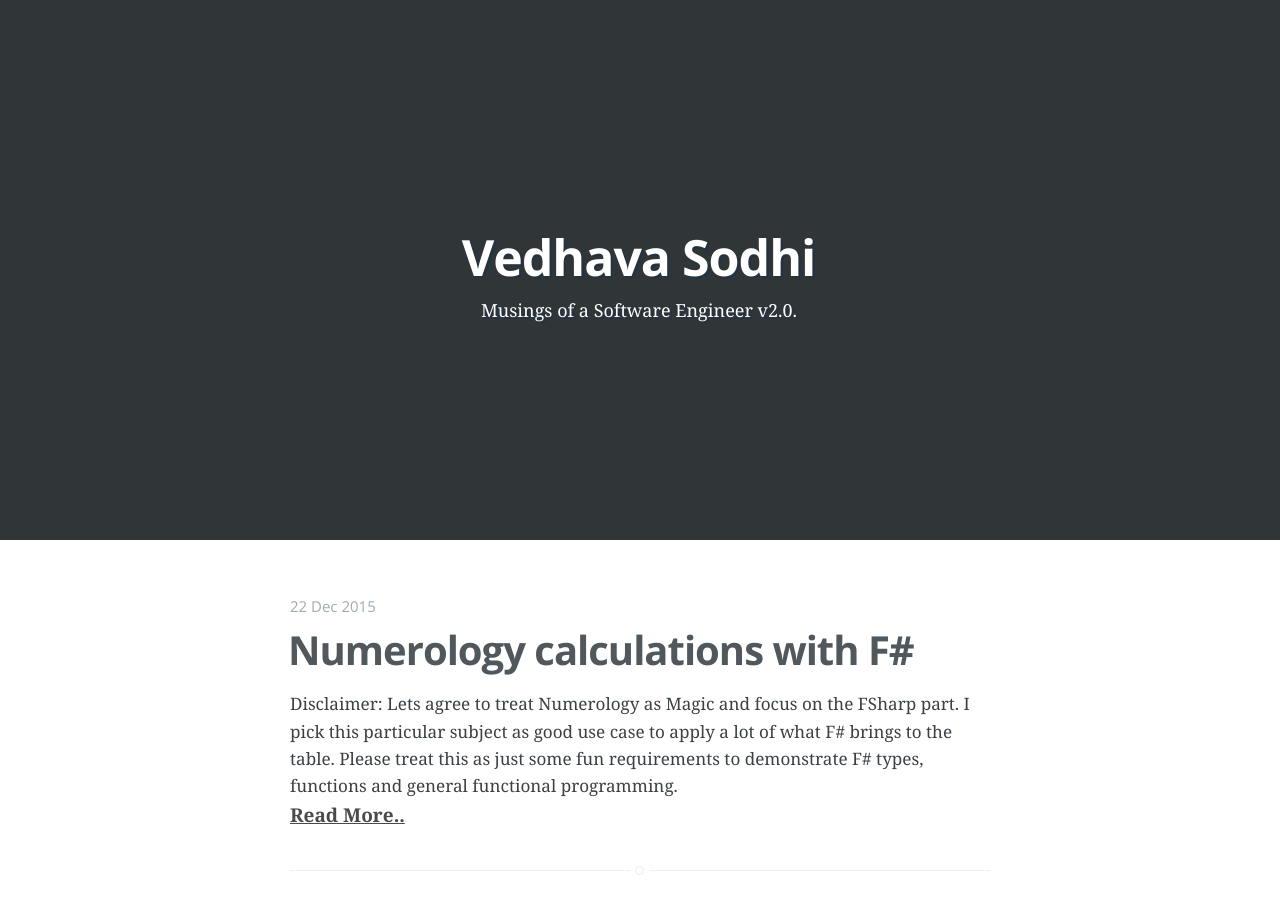
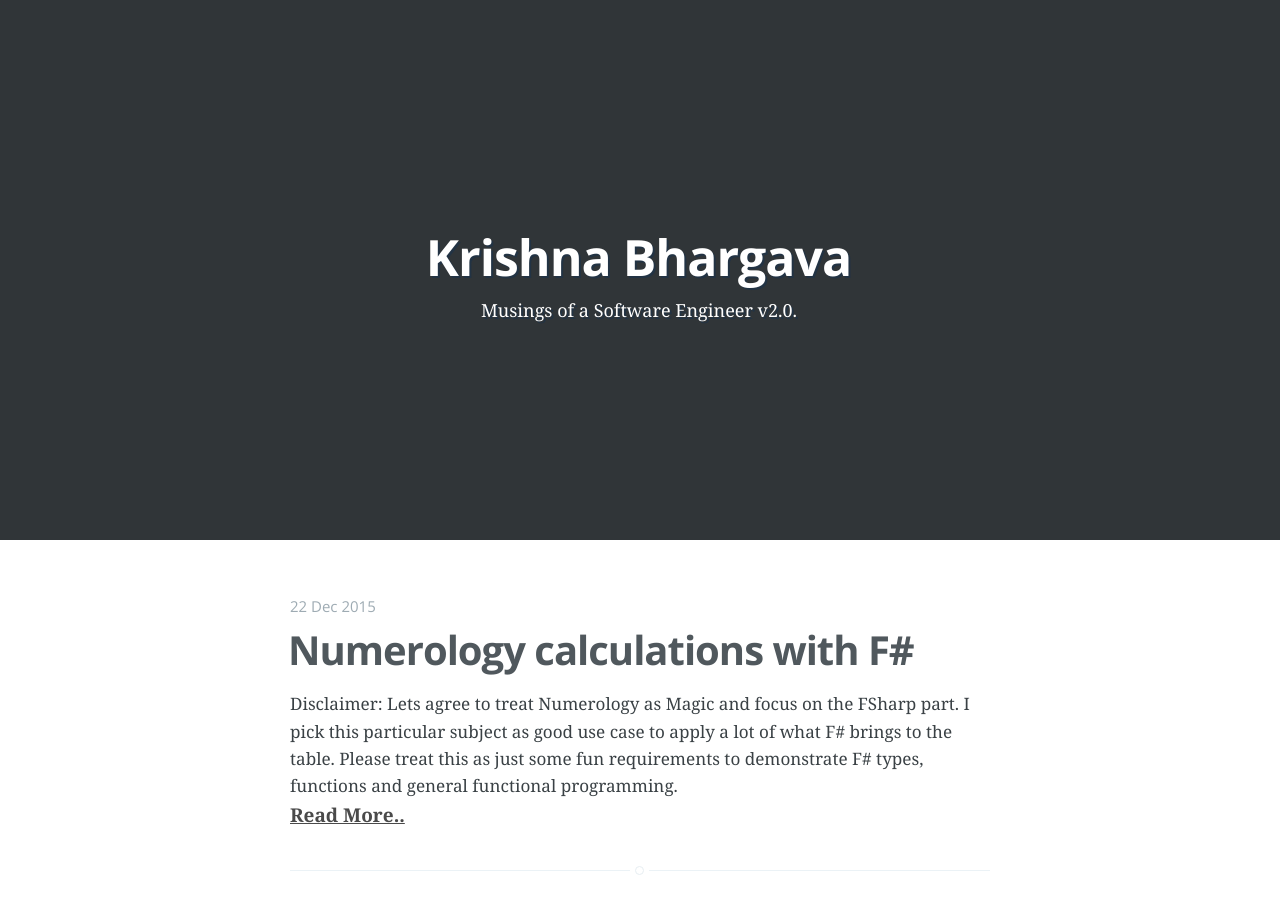
Before and after one commit to krishnabhargav/krishnabhargav.github.com, a Jekyll site: the page built from index.html, in a window 1280 px wide and 900 px high. Built offline with Jekyll 4.4.1, drawn with Linux system fonts in a browser that asks for light colours; Markdown is read by kramdown in place of the engine named in the settings; the list of posts is cut into pages by our own code; some of the changed text lies outside the part shown.

Commit message:
Get rid of the vedhava sodhi

```diff
--- a/_config.yml
+++ b/_config.yml
@@ -1,4 +1,4 @@
-name: Vedhava Sodhi
+name: Krishna Bhargava
 description: Musings of a Software Engineer v2.0
 markdown: redcarpet
 pygments: true
```
